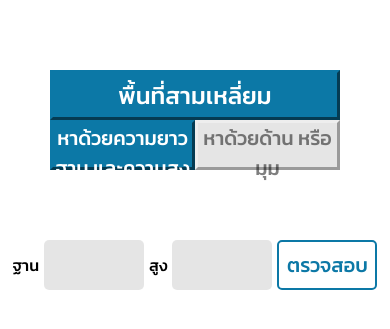
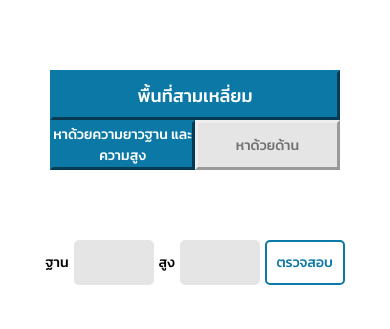
Before and after one commit to axzessjr/thaiware_internship, a PHP site: page / in a window 390 px wide. Shown: the top 329 px of the page. Run offline with PHP 8.4, Linux system fonts and the light colour scheme.

Commit message:
only side

```diff
--- a/triangle/css/style.css
+++ b/triangle/css/style.css
@@ -73,6 +73,9 @@ button:hover {
     width: 100px;
     border-radius: 5px;
 }
+img {
+    width: 250px;
+}
 #submit {
     padding: 5px;
     color: #0C78A6;
@@ -94,3 +97,22 @@ button:hover {
     font-size: 36px;
     margin: 50px 0px;
 }
+@media screen and (max-width: 675px) {
+    .topic-is {
+        font-size: 18px;
+    }
+    button {
+        font-size: 14px;
+    }
+    label {
+        font-size: 14px;
+    }
+    #base, #high, #sideA, #sideB, #sideC, #angleA, #angleB, #angleC, #submit {
+        font-size: 14px;
+        height: 45px;
+        width: 80px;
+    }
+    img {
+        width: 200px;
+    }
+}
--- a/triangle/index.php
+++ b/triangle/index.php
@@ -17,7 +17,7 @@
         </div>
         <div class="sub-topic" role="group">
             <button type="button" class="BH active" id="BH" name="BH">หาด้วยความยาวฐาน และความสูง</button>
-            <button type="button" class="SA" id="SA" name="SA" >หาด้วยด้าน หรือมุม</button>
+            <button type="button" class="SA" id="SA" name="SA">หาด้วยด้าน</button>
         </div>
     </div>
     <div class="form">
@@ -32,7 +32,7 @@
             <div id="BHresult"></div>
         </div>
         <div class="find2" style="display: none;">
-            <img src="/thaiware_internship/triangle/img/tri.png" style="width: 250px;">
+            <img src="/thaiware_internship/triangle/img/tri.png">
             <div class="main2">
                 <div class="side">
                     <label for="sideA">ด้าน a</label>
--- a/triangle/js/process.js
+++ b/triangle/js/process.js
@@ -14,7 +14,7 @@ function calBH() {
                 high: high
             },
             success: function(data) {
-                $('#BHresult').html(data);
+                $('#BHresult').html("พื้นที่ของสามเหลี่ยม = " + data);
                 $('#BHresult').css({"color":"#0C78A6"});
                 $('#BHresult').show();
             },
@@ -31,6 +31,11 @@ function calSA() {
     // var angleA = $('#angleA').val();
     // var angleB = $('#angleB').val();
     // var angleC = $('#angleC').val();
+    if( sideA === "" || sideB === "" || sideC === "") {
+        $('#SAresult').html("กรุณากรอกข้อมูล");
+        $('#SAresult').css({"color":"rgba(200, 0, 0, 0.8)"});
+        $('#SAresult').show();
+    } else {
         $.ajax({
             url: 'process_SA.php',
             type: 'POST',
@@ -43,7 +48,7 @@ function calSA() {
                 // angleC: angleC
             },
             success: function(data) {
-            $('#SAresult').html(data);
+                $('#SAresult').html("พื้นที่ของสามเหลี่ยมคือ = " + data);
                 $('#SAresult').css({"color":"#0C78A6"});
                 $('#SAresult').show();
             },
@@ -51,6 +56,7 @@ function calSA() {
                 console.error("Error: " + status, error);
             }
         });
+    }
 }
 function validateInput(input) {
     input.value = input.value.replace(/[^\d.]/g, '');
--- a/triangle/process_SA.php
+++ b/triangle/process_SA.php
@@ -5,8 +5,6 @@ $sideC = isset($_POST['sideC']) ? $_POST['sideC'] : "";
 if (!empty($sideA) && !empty($sideB) && !empty($sideC)) {
     $s = ($sideA + $sideB + $sideC) / 2;
     $area = sqrt($s * ($s - $sideA) * ($s - $sideB) * ($s - $sideC));
-    echo "พื้นที่ของสามเหลี่ยมคือ: " . $area;
-} else {
-    echo "กรุณากรอกข้อมูลด้านให้ครบถ้วน";
+    echo $area;
 }
 ?>
```
Lines whose indentation alone changed are shown as unchanged.
